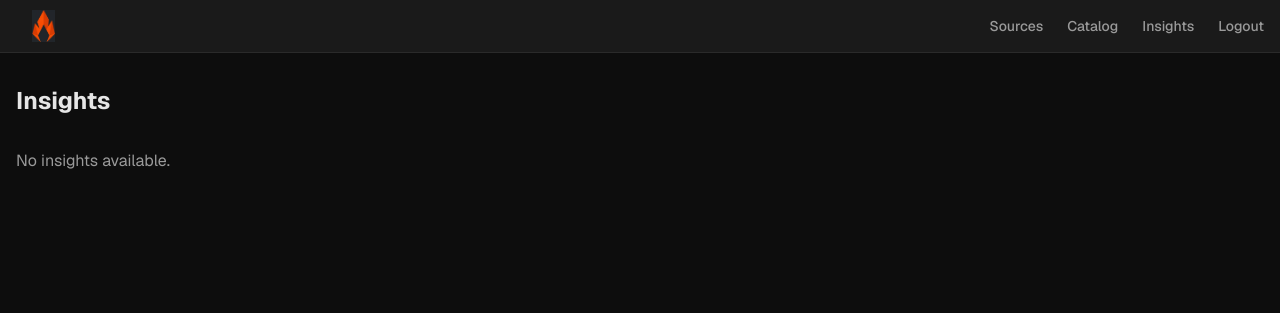
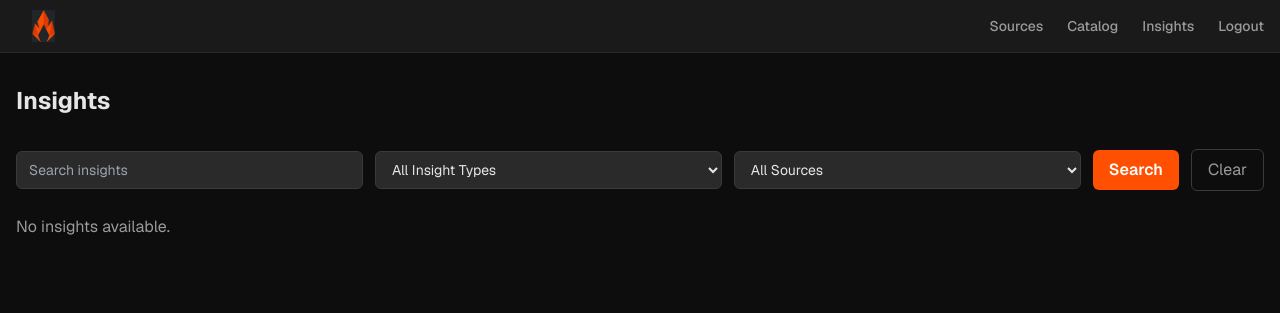
Before and after one commit to brayden-s-haws/Flint, a Django app: page /insights/ in a window 1280 px wide. Shown: the top 313 px of the page. Run offline with Django 5.2, Linux system fonts and the light colour scheme; the visitor is signed in with stand-in values (Sample User, id 1); data comes from the database, SQL or seed files in the repository; data that the repository does not hold is empty; some libraries are stand-ins or nearby versions.

Commit message:
Document and implement insight list filtering and search with support for `q`, `type`, and `source` query parameters, update template for server-side filtering UI, and finalize related docs and view changes.

```diff
--- a/apps/insights/views.py
+++ b/apps/insights/views.py
@@ -3,7 +3,8 @@ from __future__ import annotations
 from typing import Any
 
 from django.contrib.auth.mixins import LoginRequiredMixin
-from django.db.models import QuerySet
+from django.contrib.contenttypes.models import ContentType
+from django.db.models import QuerySet, Q
 from django.urls import reverse
 from django.views.generic import ListView, DetailView
 
@@ -18,9 +19,35 @@ class InsightListView(TenantQuerysetMixin, LoginRequiredMixin, ListView):
     context_object_name = 'insights'
 
     def get_queryset(self) -> QuerySet[Insight]:
-        query_set = super().get_queryset().select_related('insight_prompt').order_by('-created_at')
-        return query_set
+        q = self.request.GET.get('q')
+        insight_type = self.request.GET.get('type')
+        qs = super().get_queryset().select_related('insight_prompt').order_by('-created_at')
+        source_pk = self.request.GET.get('source')
+        if q:
+            qs = qs.filter(text__icontains=q)
+        if insight_type:
+            qs = qs.filter(insight_type=insight_type)
+        if source_pk:
+            source_ct = ContentType.objects.get_for_model(Source)
+            table_ct = ContentType.objects.get_for_model(Table)
+            table_pks = Table.objects.filter(
+                schema__source__pk=source_pk,
+                schema__source__account=self.request.account  # type: ignore[attr-defined]
+            ).values_list('pk', flat=True)
+            qs = qs.filter(
+                Q(insighttarget__content_type=source_ct, insighttarget__object_id=source_pk) |
+                Q(insighttarget__content_type=table_ct, insighttarget__object_id__in=table_pks)
+            )
+        return qs
 
+    def get_context_data(self, **kwargs: Any) -> dict[str, Any]:
+        context = super().get_context_data(**kwargs)
+        context['insight_types'] = Insight.objects.values_list('insight_type', flat=True).distinct()
+        context['sources'] = Source.objects.filter(account=self.request.account) # type: ignore[attr-defined]
+        context['q'] = self.request.GET.get('q')
+        context['selected_insight_type'] = self.request.GET.get('type')
+        context['selected_source'] = self.request.GET.get('source')
+        return context
 
 class InsightDetailView(TenantQuerysetMixin, LoginRequiredMixin, DetailView):
     model = Insight
--- a/templates/insights/insight_list.html
+++ b/templates/insights/insight_list.html
@@ -8,6 +8,24 @@
     <div  class="flex justify-between items-center mb-8">
         <h1 class="text-2xl font-bold text-flint-text">Insights</h1>
     </div>
+     <form class="flex gap-3 items-center mb-6">
+        <input type="text" name="q" value="{{ q|default:'' }}" placeholder="Search insights" class="w-full bg-flint-card border border-flint-border-em rounded-md px-3 py-2 text-sm text-flint-text
+        focus:outline-none focus:ring-2 focus:ring-flint-orange">
+        <select name="type" class="w-full bg-flint-card border border-flint-border-em rounded-md px-3 py-2 text-sm text-flint-text focus:outline-none focus:ring-2 focus:ring-flint-orange">
+            <option value="">All Insight Types</option>
+            {% for t in insight_types %}
+                <option value="{{ t }}" {% if selected_insight_type == t %}selected{% endif %} >{{ t }}</option>
+            {% endfor %}
+        </select>
+        <select name="source" class="w-full bg-flint-card border border-flint-border-em rounded-md px-3 py-2 text-sm text-flint-text focus:outline-none focus:ring-2 focus:ring-flint-orange">
+            <option value="">All Sources</option>
+            {% for source in sources %}
+                <option value="{{ source.pk }}" {% if selected_source == source.pk|stringformat:"s" %}selected{% endif %} >{{ source.name }}</option>
+            {% endfor %}
+        </select>
+        <button type="submit" class="bg-flint-orange hover:bg-flint-orange-hover text-white font-semibold py-2 px-4 rounded-md">Search</button>
+        <a href="{% url 'insights:list' %}" class="border border-flint-border-em rounded-md text-flint-muted hover:text-flint-text px-4 py-2 whitespace-nowrap">Clear</a>
+    </form>
     <div>
             {% for insight in insights %}
                 <div class="bg-flint-card rounded-lg border border-flint-border p-6 mb-4">
--- a/templates/sources/source_list.html
+++ b/templates/sources/source_list.html
@@ -9,8 +9,7 @@
         <a href="{% url 'sources:add' %}" class="bg-flint-orange hover:bg-flint-orange-hover text-white font-semibold py-2 px-4 rounded-md">Connect Source</a>
     </div>
     <form class="flex gap-3 items-center mb-6">
-        <input type="text" name="q" value="{{ q|default:'' }}" placeholder="Search sources by name" class="w-full bg-flint-card border border-flint-border-em rounded-md px-3 py-2 text-sm text-flint-text focus:outline-none focus:ring-2 focus:ring-flint-orange
-">
+        <input type="text" name="q" value="{{ q|default:'' }}" placeholder="Search sources by name" class="w-full bg-flint-card border border-flint-border-em rounded-md px-3 py-2 text-sm text-flint-text focus:outline-none focus:ring-2 focus:ring-flint-orange">
         <select name="type" class="w-full bg-flint-card border border-flint-border-em rounded-md px-3 py-2 text-sm text-flint-text focus:outline-none focus:ring-2 focus:ring-flint-orange">
             <option value="">All Types</option>
             {% for st in source_types %}
@@ -19,7 +18,6 @@
         </select>
         <button type="submit" class="bg-flint-orange hover:bg-flint-orange-hover text-white font-semibold py-2 px-4 rounded-md">Search</button>
         <a href="{% url 'sources:list' %}" class="border border-flint-border-em rounded-md text-flint-muted hover:text-flint-text px-4 py-2 whitespace-nowrap">Clear</a>
-
     </form>
     <div>
         {% if sources %}
```
Also changed, not shown: devdocs/featuredocs/insight-list-filtering.md (added, +48 -0 lines).
